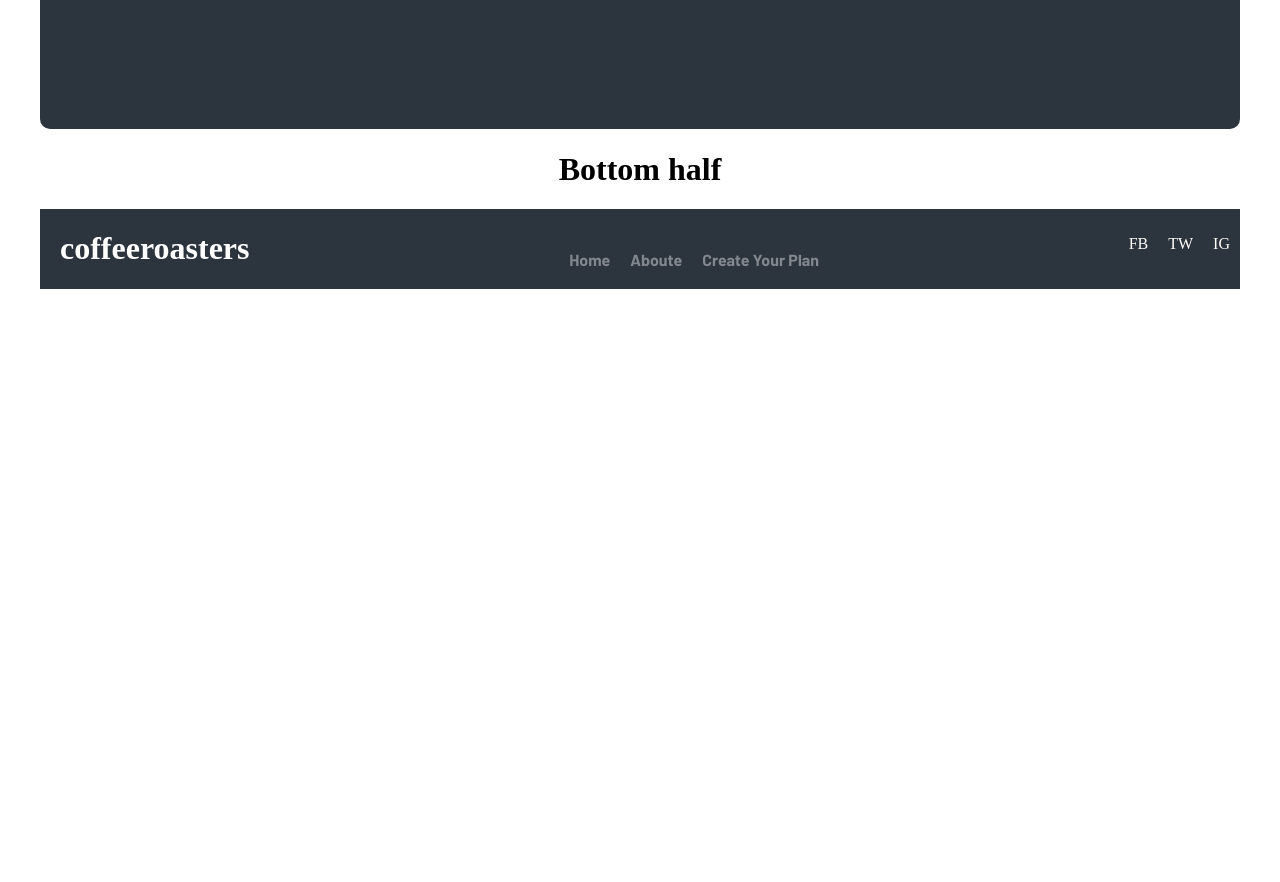
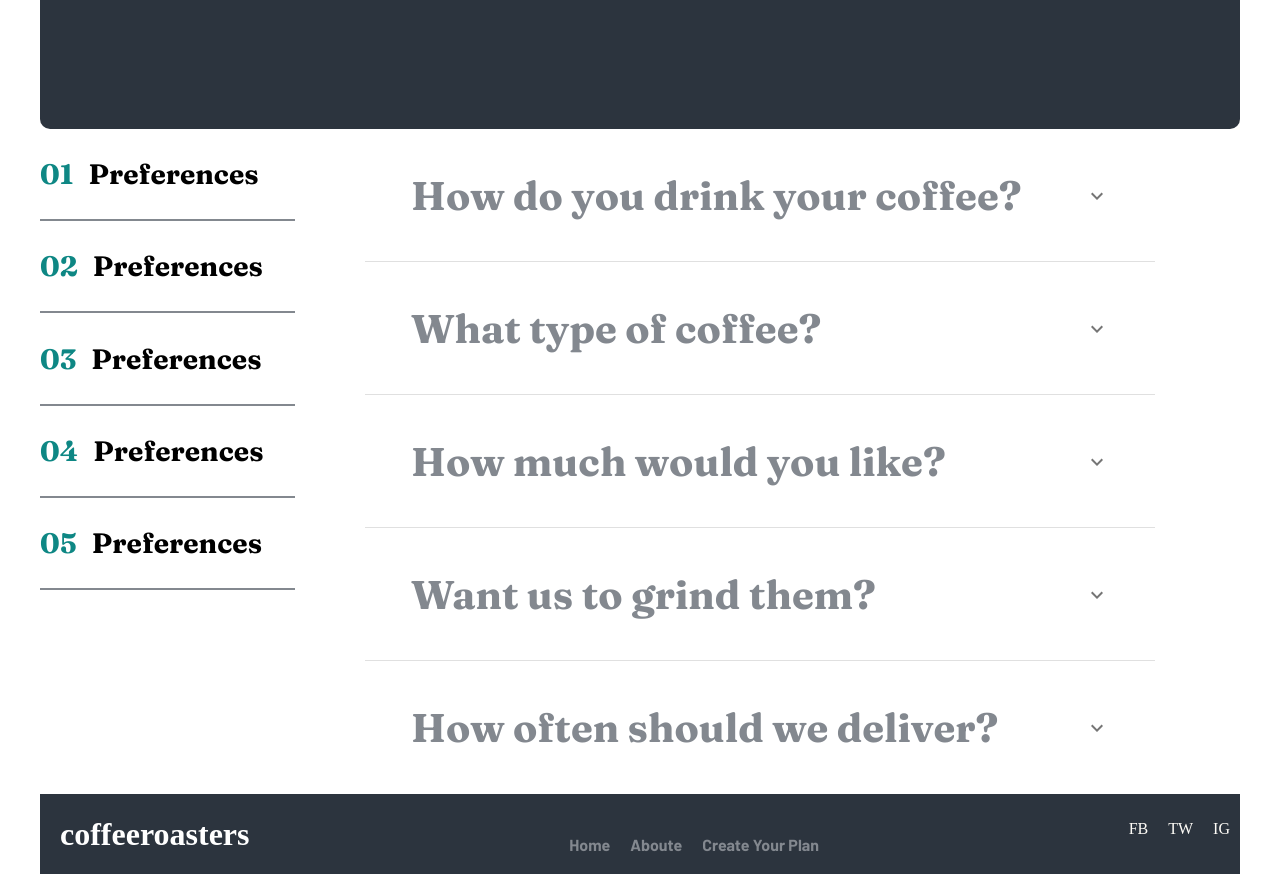
Before and after one commit to JaredBrown1/coffee-roasters, a React (Create React App) app: page /create in a window 1280 px wide. Shown: the part 1260-2142 px from the top of the page. Before the commit the page ends 1557 px from the top, so only its background shows below. Built offline with nearby package versions, Linux system fonts and the light colour scheme.

Commit message:
accordion styling

```diff
--- a/package.json
+++ b/package.json
@@ -3,6 +3,8 @@
   "version": "0.1.0",
   "private": true,
   "dependencies": {
+    "@material-ui/core": "^4.11.4",
+    "@material-ui/icons": "^4.11.2",
     "@testing-library/jest-dom": "^5.11.4",
     "@testing-library/react": "^11.1.0",
     "@testing-library/user-event": "^12.1.10",
--- /dev/null
+++ b/src/components/create-plan/createPlanAccordions.js
@@ -0,0 +1,45 @@
+import React from "react";
+
+import { DetailsContainer } from "./styles/createPlanBottomStyles";
+
+import { ExpandMore } from "@material-ui/icons";
+import {
+	Accordion,
+	AccordionSummary,
+	AccordionDetails,
+} from "@material-ui/core";
+
+const PlanAccordion = (props) => {
+	return (
+		<Accordion
+			style={{
+				width: "730px",
+				padding: "30px",
+				boxShadow: "none",
+			}}
+		>
+			<AccordionSummary
+				style={{ fontSize: "40px", fontFamily: "Fraunces", color: "#83888F" }}
+				expandIcon={<ExpandMore />}
+			>
+				{props.summary}
+			</AccordionSummary>
+			<DetailsContainer>
+				<AccordionDetails style={{ display: "flex", flexDirection: "column" }}>
+					<h1>{props.titleOne}</h1>
+					{props.summaryOne}
+				</AccordionDetails>
+				<AccordionDetails style={{ display: "flex", flexDirection: "column" }}>
+					<h1>{props.titleTwo}</h1>
+					{props.summaryTwo}
+				</AccordionDetails>
+				<AccordionDetails style={{ display: "flex", flexDirection: "column" }}>
+					<h1>{props.titleThree}</h1>
+					{props.summaryThree}
+				</AccordionDetails>
+			</DetailsContainer>
+		</Accordion>
+	);
+};
+
+export default PlanAccordion;
--- a/src/components/create-plan/createPlanBottom.js
+++ b/src/components/create-plan/createPlanBottom.js
@@ -1,10 +1,87 @@
 import React from "react";
+
+import PlanAccordion from "./createPlanAccordions";
+
+import {
+	Container,
+	StepsContainer,
+	AccordionsContainer,
+	Steps,
+} from "./styles/createPlanBottomStyles";
 
 const CreatePlanBottom = () => {
 	return (
-		<div>
-			<h1>Bottom half</h1>
-		</div>
+		<Container>
+			<StepsContainer>
+				<Steps>
+					<h3 style={{ paddingRight: "15px", color: "#0e8784" }}>01</h3>
+					<h3>Preferences</h3>
+				</Steps>
+				<Steps>
+					<h3 style={{ paddingRight: "15px", color: "#0e8784" }}>02</h3>
+					<h3>Preferences</h3>
+				</Steps>
+				<Steps>
+					<h3 style={{ paddingRight: "15px", color: "#0e8784" }}>03</h3>
+					<h3>Preferences</h3>
+				</Steps>
+				<Steps>
+					<h3 style={{ paddingRight: "15px", color: "#0e8784" }}>04</h3>
+					<h3>Preferences</h3>
+				</Steps>
+				<Steps>
+					<h3 style={{ paddingRight: "15px", color: "#0e8784" }}>05</h3>
+					<h3>Preferences</h3>
+				</Steps>
+			</StepsContainer>
+			<AccordionsContainer>
+				<PlanAccordion
+					summary="How do you drink your coffee?"
+					titleOne="Capsule"
+					summaryOne="Compatible with Nespresso systems and similar brewers"
+					titleTwo="Filter"
+					summaryTwo="For pour over or drop methods like Aeropress, Chemex, and v60"
+					titleThree="Espresso"
+					summaryThree="Dense and finely ground beans for an intense, flavorful experience"
+				/>
+				<PlanAccordion
+					summary="What type of coffee?"
+					titleOne="Single Origin"
+					summaryOne="Distinct, high quality coffee from a specific family-owned farm"
+					titleTwo="Decaf"
+					summaryTwo="Just like regular coffee, except the caffeine has been removed"
+					titleThree="Blended"
+					summaryThree="Combination of two or three dark roasted beans of organic coffees"
+				/>
+				<PlanAccordion
+					summary="How much would you like?"
+					titleOne="250g"
+					summaryOne="Perfect for the solo drinker. Yields about 12 delicious cups"
+					titleTwo="500g"
+					summaryTwo="Perfect option for a couple. Yields about 40 delectable cups"
+					titleThree="1000g"
+					summaryThree="Perfect for offices and events. Yields about 90 delightful cups"
+				/>
+				<PlanAccordion
+					summary="Want us to grind them?"
+					titleOne="Wholebean"
+					summaryOne="Best choice if you cherish the full sensory experience"
+					titleTwo="Filter"
+					summaryTwo="For drip or pour-over coffee methods such as v60 or Aeropress"
+					titleThree="Cafetiere"
+					summaryThree="Course ground beans specially suited for french press coffee"
+				/>
+				<PlanAccordion
+					summary="How often should we deliver?"
+					titleOne="Every Week"
+					summaryOne="$7.20 per shipment. Includes free first-class shipping"
+					titleTwo="Every 2 weeks"
+					summaryTwo="$9.60 per shipment. Includes free priority shipping"
+					titleThree="Every month"
+					summaryThree="$12.00 per shipment. Includes priority shipping"
+				/>
+			</AccordionsContainer>
+		</Container>
 	);
 };
 
--- a/src/components/create-plan/styles/createPlanBottomStyles.js
+++ b/src/components/create-plan/styles/createPlanBottomStyles.js
@@ -0,0 +1,29 @@
+import styled from "styled-components";
+
+export const Container = styled.div`
+	display: flex;
+`;
+
+export const StepsContainer = styled.div`
+	display: flex;
+	flex-direction: column;
+	width: 255px;
+	height: 356px;
+	padding-right: 70px;
+`;
+
+export const Steps = styled.div`
+	display: flex;
+	border-bottom: solid 2px #83888f;
+	font-size: 24px;
+	font-family: Fraunces;
+`;
+
+export const DetailsContainer = styled.div`
+	display: flex;
+`;
+
+export const AccordionsContainer = styled.div`
+	display: flex;
+	flex-direction: column;
+`;
```
Also changed, not shown: src/components/create-plan/accordion.js (deleted, +0 -43 lines), src/components/create-plan/chevron.js (deleted, +0 -20 lines), src/components/create-plan/styles/accordionStyles.css (deleted, +0 -60 lines), 2 other files (tests, documents, lock files or other folders).
